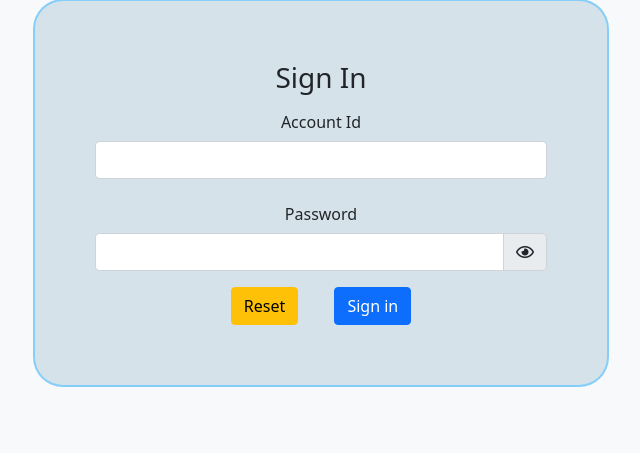
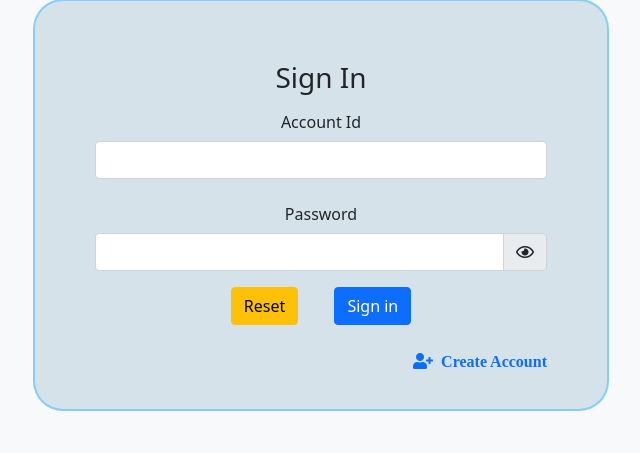
Before and after one commit to saksham-jain1/pharmacy_management.github.io, a PHP site: page /se/login.php in a window 1280 px wide. Shown: the part 131-584 px from the top of the page, without its empty margins (319-959 px from the left). Run offline with PHP 8.4, Linux system fonts and the light colour scheme.

Commit message:
Update login.php

```diff
--- a/login.php
+++ b/login.php
@@ -116,6 +116,9 @@ session_start();
         </div>
         <button type="reset" class="btn btn-warning">Reset</button>&emsp;&emsp;
         <button type="submit" class="btn btn-primary">Sign in</button>
+        <br>
+        <br>
+        <a href="addnew.php" style="float:right;"><i class="fas fa-user-plus"> &nbsp;Create Account</i></a>
       </form>
       </center>
 </body>
```
